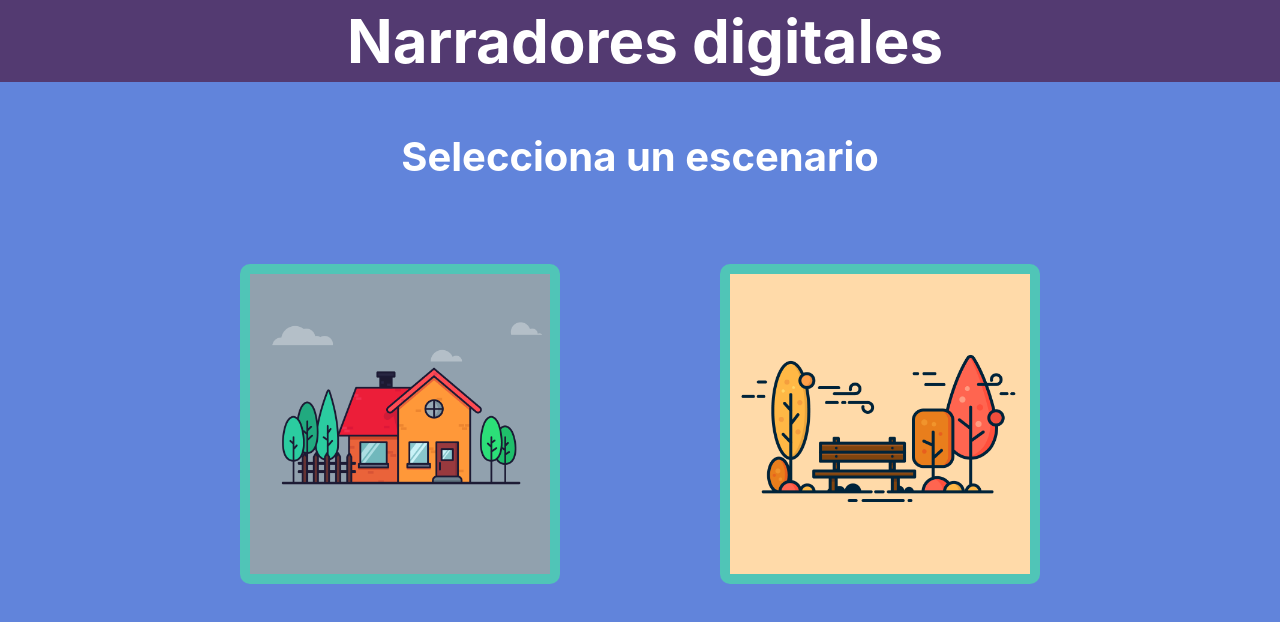
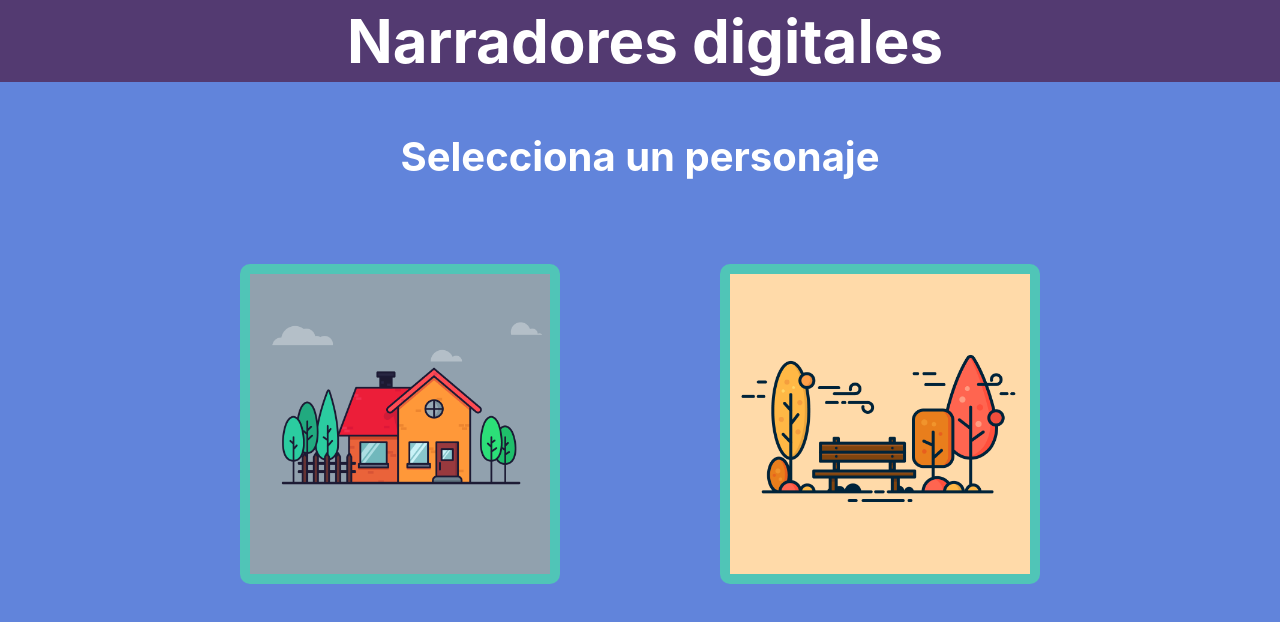
Before and after one commit to nicksiuxs/narradores-digitales-frontend, a React (Create React App) app: page /iniciar in a window 1280 px wide. Shown: the top 622 px of the page. Built offline with nearby package versions, Linux system fonts and the light colour scheme.

Commit message:
ADD: select personajes

```diff
--- a/src/components/SetUpRecord/SetUprecord.js
+++ b/src/components/SetUpRecord/SetUprecord.js
@@ -1,4 +1,4 @@
-import React from "react";
+import React, { useState } from "react";
 
 import "./SetUprecord.css";
 
@@ -8,11 +8,15 @@ import CardSelect from "../CardSelect/CardSelect";
 
 import Casa from "../../img/casa.png";
 import Parque from "../../img/parque.png";
+import Chico from "../../img/casa.png";
+import Chica from "../../img/parque.png";
 
 const SetUprecord = ({ callbackSelectEscenario, callbackSelectPersonaje }) => {
+	const [current, setCurrent] = useState("personajes");
 	return (
 		<div className="set-up-record">
 			<Header />
+			{current === "escenario" && (
 				<div className="set-up-escenario">
 					<h2>Selecciona un escenario</h2>
 					<div className="set-up-escenarios">
@@ -28,6 +32,24 @@ const SetUprecord = ({ callbackSelectEscenario, callbackSelectPersonaje }) => {
 						/>
 					</div>
 				</div>
+			)}
+			{current === "personajes" && (
+				<div className="set-up-escenario">
+					<h2>Selecciona un personaje</h2>
+					<div className="set-up-escenarios">
+						<CardSelect
+							imageRoute={Chico}
+							callbackSet={callbackSelectPersonaje}
+							id={1}
+						/>
+						<CardSelect
+							imageRoute={Chica}
+							callbackSet={callbackSelectPersonaje}
+							id={2}
+						/>
+					</div>
+				</div>
+			)}
 		</div>
 	);
 };
```
Lines whose indentation alone changed are shown as unchanged.
